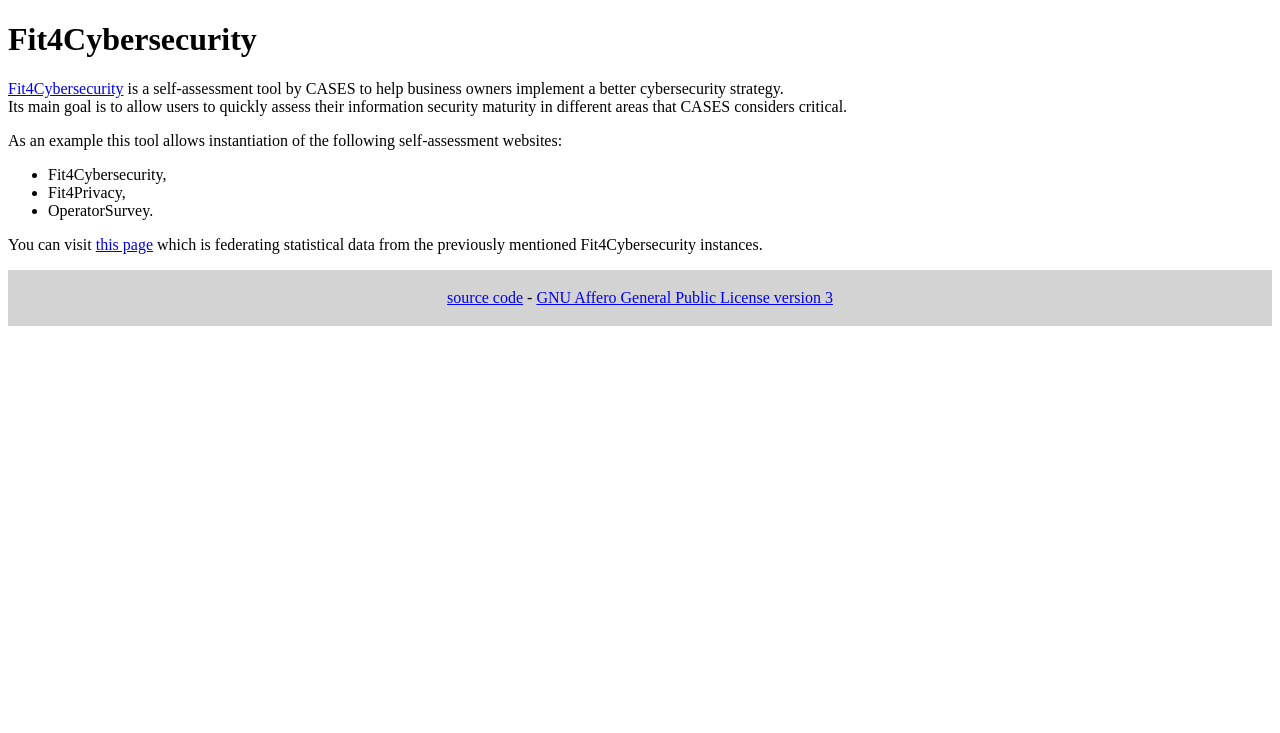
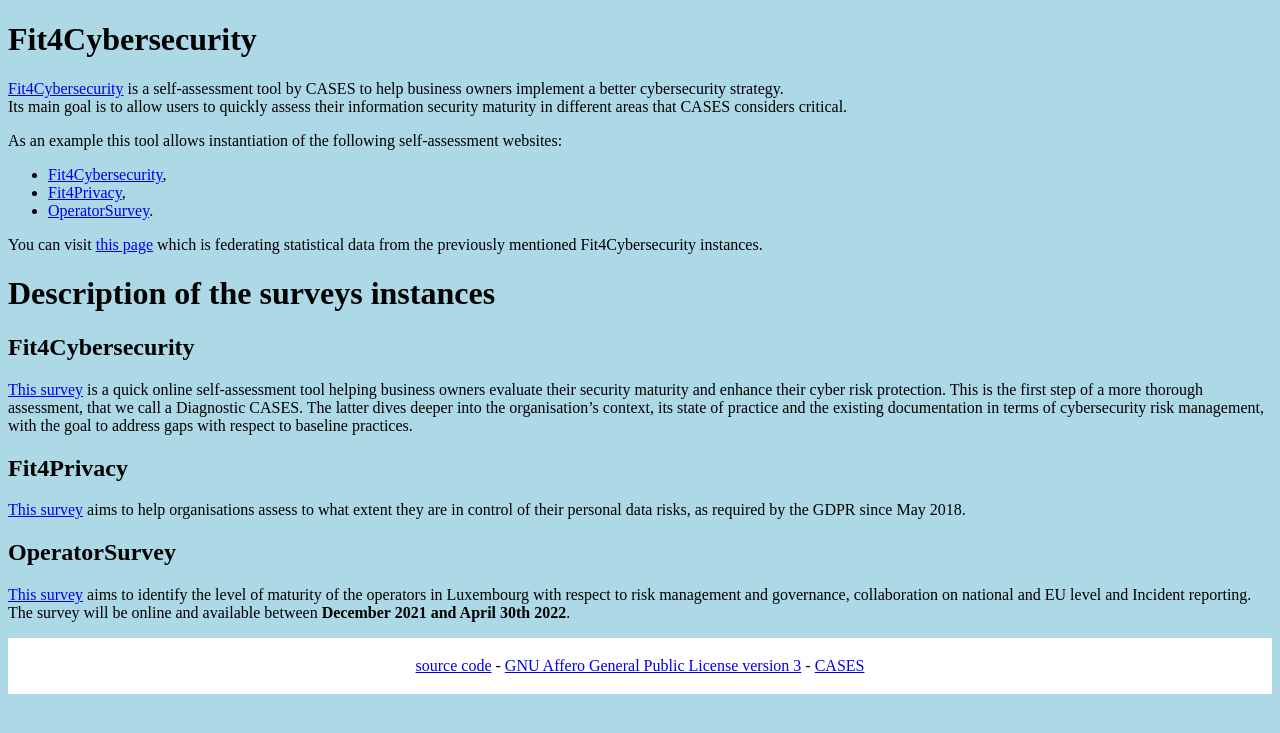
Before and after one commit to NC3-LU/Fit4CybersecurityStats, a Flask app: page / in a window 1280 px wide. Shown: the top 733 px of the page. Run offline with Flask 2, Linux system fonts and the light colour scheme.

Commit message:
!minor csss and style adjustments

```diff
--- a/fit4cybersecuritystats/templates/base.html
+++ b/fit4cybersecuritystats/templates/base.html
@@ -8,10 +8,13 @@
   <link rel="author" type="text/plain"  href="{{ url_for('human')  }}" />
   <title>Fit4Cybersecurity - Stats</title>
   <style>
+    body {
+      background-color: lightblue;
+    }
     footer {
       text-align: center;
       padding: 3px;
-      background-color: #D3D3D3;
+      background-color: white;
       color: black;
       display: block;
     }
@@ -24,7 +27,8 @@
   <footer>
     <p>
       <a href="https://github.com/CASES-LU/Fit4CybersecurityStats" rel="noopener noreferrer" target="_blank">source code</a> -
-      <a href="https://www.gnu.org/licenses/agpl-3.0.html" rel="noopener noreferrer" target="_blank">GNU Affero General Public License version 3</a>
+      <a href="https://www.gnu.org/licenses/agpl-3.0.html" rel="noopener noreferrer" target="_blank">GNU Affero General Public License version 3</a> -
+      <a href="https://www.cases.lu" rel="noopener noreferrer" target="_blank">CASES</a>
     </p>
   </footer>
 </body>
--- a/fit4cybersecuritystats/templates/index.html
+++ b/fit4cybersecuritystats/templates/index.html
@@ -9,13 +9,40 @@ maturity in different areas that CASES considers critical.
 </p>
 
 <p>As an example this tool allows instantiation of the following self-assessment
-websites:
+websites:</p>
 <ul>
-<li>Fit4Cybersecurity,</li>
-<li>Fit4Privacy,</li>
-<li>OperatorSurvey.</li>
-</ul></p>
+<li><a href="https://fit4cybersecurity.cases.lu" rel="noopener noreferrer" target="_blank">Fit4Cybersecurity</a>,</li>
+<li><a href="https://fit4privacy.cases.lu" rel="noopener noreferrer" target="_blank">Fit4Privacy</a>,</li>
+<li><a href="https://operatorsurvey.cases.lu" rel="noopener noreferrer" target="_blank">OperatorSurvey</a>.</li>
+</ul>
 
 <p>You can visit <a href="/stats">this page</a> which is federating statistical
 data from the previously mentioned Fit4Cybersecurity instances.</p>
+
+
+<h1 id="surveys">Description of the surveys instances</h1>
+<h2>Fit4Cybersecurity</h2>
+<p>
+<a href="https://fit4cybersecurity.cases.lu" rel="noopener noreferrer" target="_blank">This survey</a>
+is a quick online self-assessment tool helping business owners evaluate their
+security maturity and enhance their cyber risk protection.
+This is the first step of a more thorough assessment, that we call a Diagnostic
+CASES. The latter dives deeper into the organisation’s context, its state of
+practice and the existing documentation in terms of cybersecurity risk management,
+with the goal to address gaps with respect to baseline practices.</p>
+
+<h2>Fit4Privacy</h2>
+<p>
+<a href="https://fit4privacy.cases.lu" rel="noopener noreferrer" target="_blank">This survey</a>
+aims to help organisations assess to what extent they are in control of their personal data risks,
+as required by the GDPR since May 2018.</p>
+
+<h2>OperatorSurvey</h2>
+<p>
+<a href="https://fit4privacy.cases.lu" rel="noopener noreferrer" target="_blank">This survey</a>
+aims to identify the level of maturity of the operators in Luxembourg with
+respect to risk management and governance, collaboration on national and
+EU level and Incident reporting.<br />
+The survey will be online and available between <b>December 2021 and April 30th 2022</b>.</p>
+
 {% endblock %}
--- a/fit4cybersecuritystats/templates/stats.html
+++ b/fit4cybersecuritystats/templates/stats.html
@@ -8,9 +8,13 @@
 {% endfor %}
 {% endblock %}
 {% block content %}
-<h1>Survey per company sector</h1>
+<h1>Surveys per company sector</h1>
+<div class="flex-container">
 {% for name, component in components_instances.items() %}
+<div>
 <h2>Instance <a id="sector-{{ name }}" href="{{ component[2] }}/stats" rel="noopener noreferrer" target="_blank">{{ name }}</a></h2>
 {{ component[1]|indent(4)|safe }}
+</div>
 {% endfor %}
+</div>
 {% endblock %}
```
